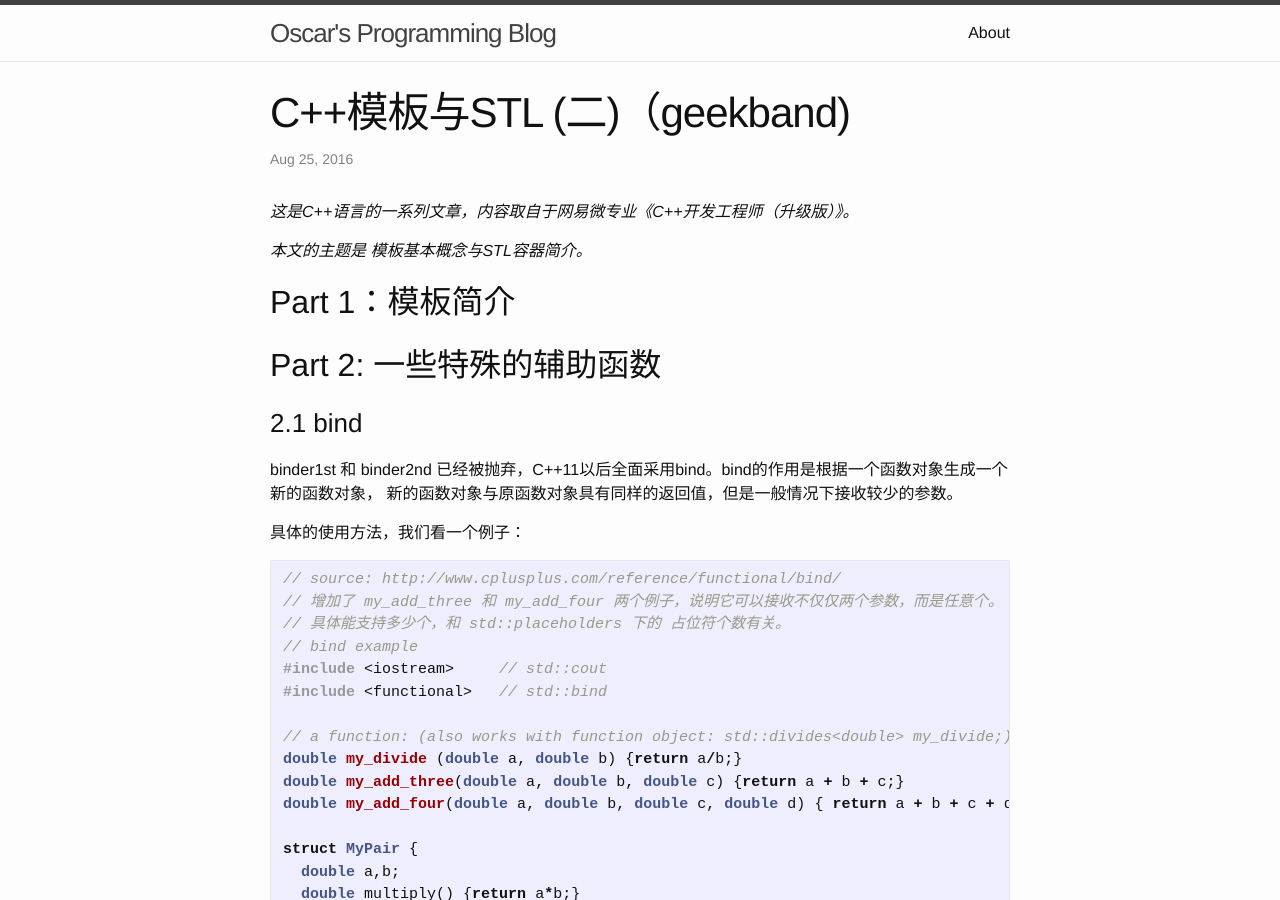
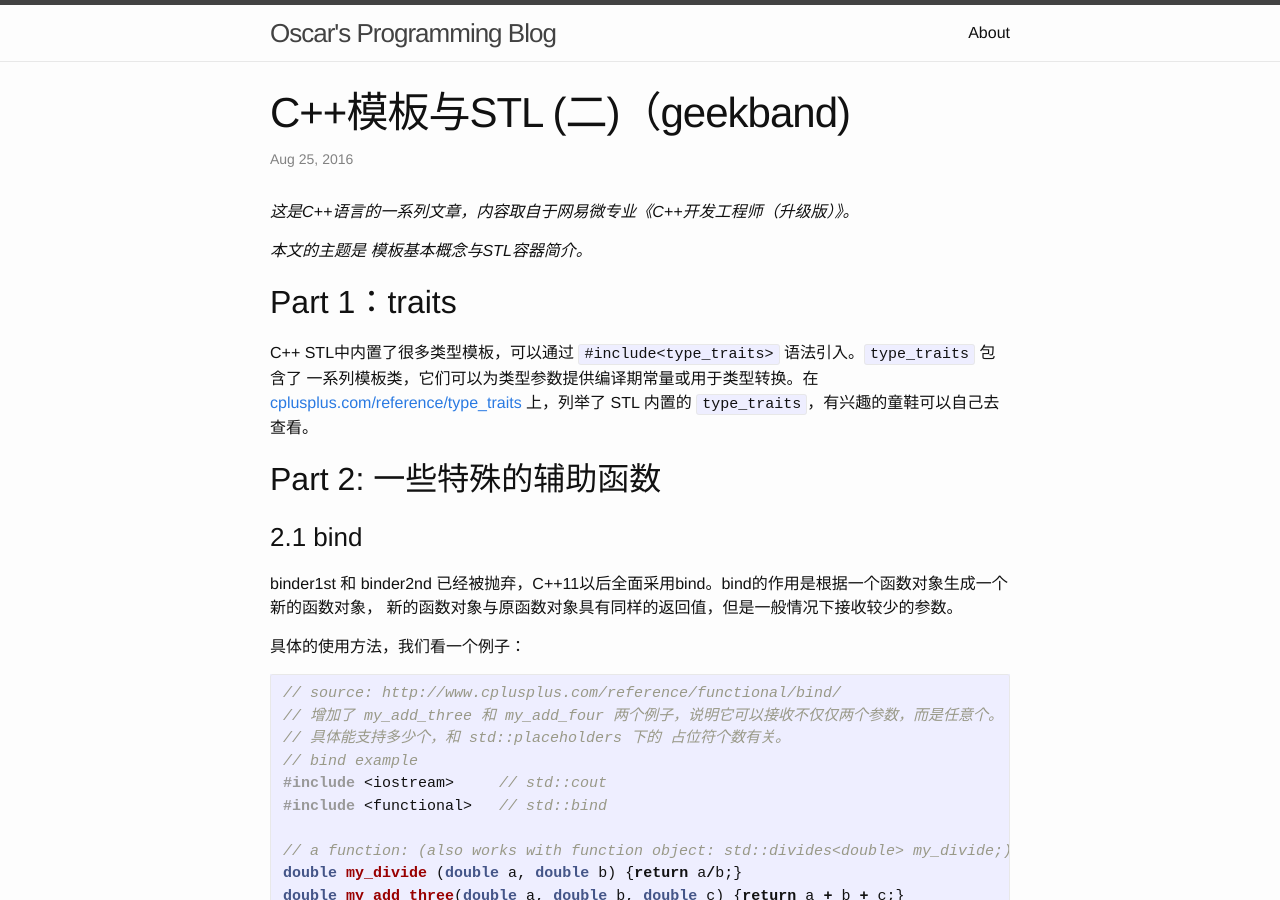
Before and after one commit to oscarzhao/oscarzhao.github.io, a Jekyll site: the page built from _posts/2016-08-25-week06-oop-stl_2.markdown, in a window 1280 px wide and 900 px high. Built offline with Jekyll 4.4.1, drawn with Linux system fonts in a browser that asks for light colours.

Commit message:
add traits

```diff
--- a/_posts/2016-08-25-week06-oop-stl_2.markdown
+++ b/_posts/2016-08-25-week06-oop-stl_2.markdown
@@ -9,7 +9,11 @@ categories: C++
 
 *本文的主题是 模板基本概念与STL容器简介。*
 
-## Part 1：模板简介
+## Part 1：traits
+
+C++ STL中内置了很多类型模板，可以通过 `#include<type_traits>` 语法引入。`type_traits` 包含了
+一系列模板类，它们可以为类型参数提供编译期常量或用于类型转换。在 [cplusplus.com/reference/type_traits](http://www.cplusplus.com/reference/type_traits/ "traits")
+上，列举了 STL 内置的 `type_traits`，有兴趣的童鞋可以自己去查看。
 
 
 ## Part 2: 一些特殊的辅助函数
```
